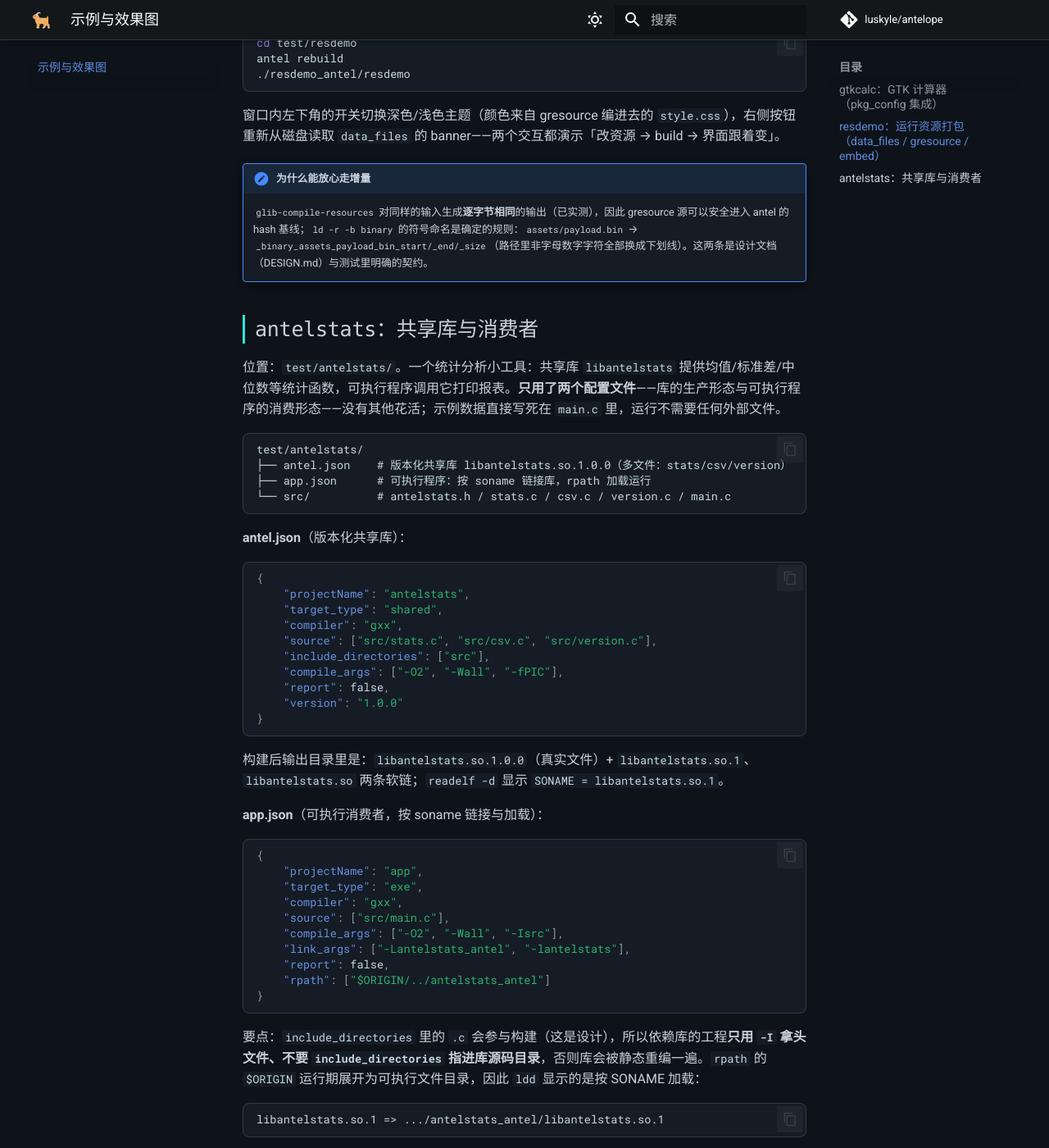
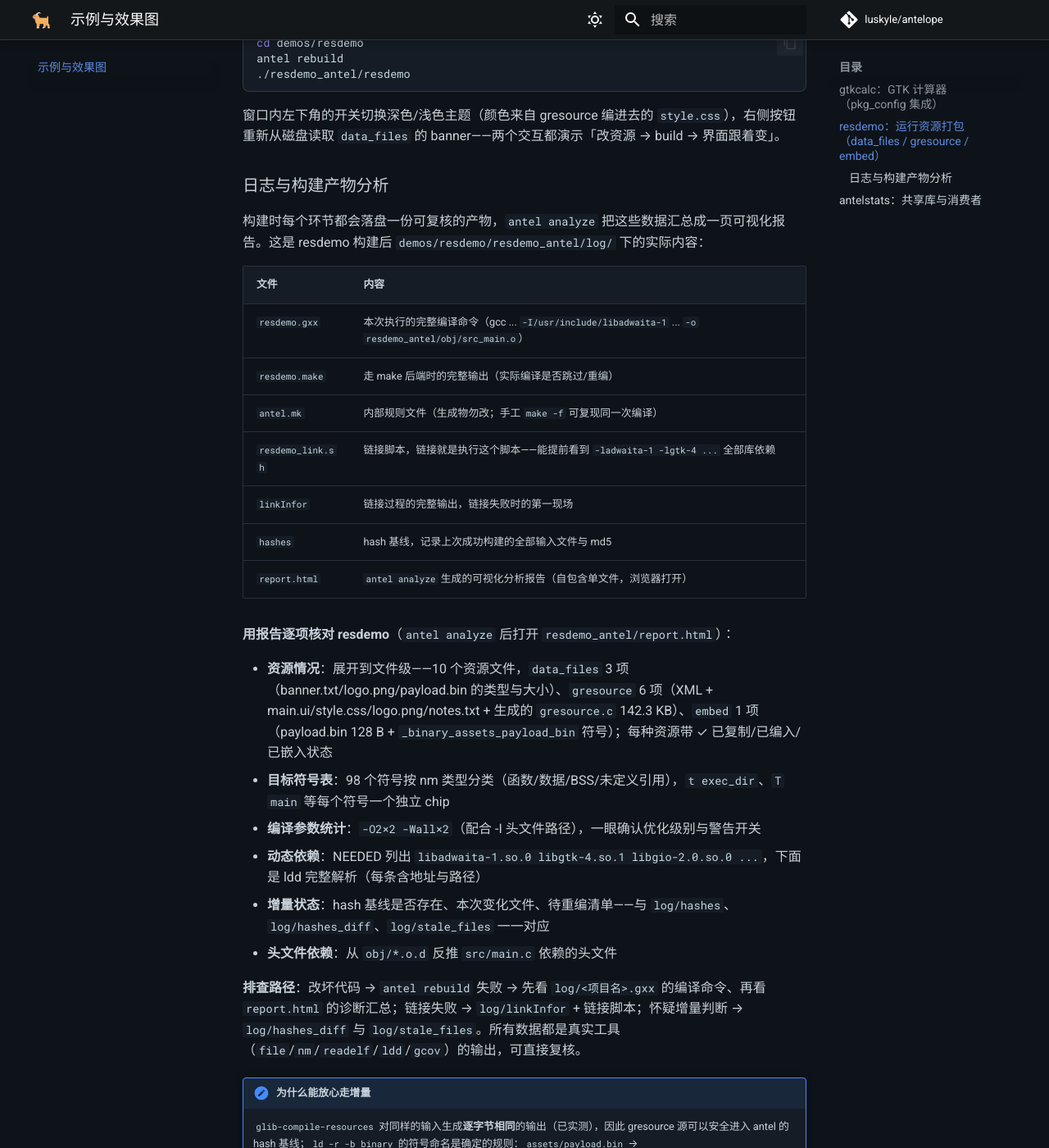
Before and after one commit to luskyle/antelope, an MkDocs documentation site: the page built from docs/examples.md, in a window 1280 px wide and 1400 px high, scrolled down 4939 px. Shown: the whole window at 82% size. Built offline with MkDocs 1.6.1 and Material for MkDocs 9.7.7, drawn with Linux system fonts in a browser that asks for light colours; comment, search, counter and statistics services are not loaded; some of the changed text lies outside the part shown.

Commit message:
docs: rename test dir refs to demos; add resdemo log analysis section
The demo directory was renamed (test/ → demos/) in a separate commit;
sync README, development.md and examples.md path references to match.

examples.md resdemo section gains a '日志与构建产物分析' subsection:
the log/ inventory (compile log, make output, rule file, link script,
baseline, report.html), what each report block shows for resdemo (10
resources with per-file type/size/status, 98 symbols as chips, -O2/
-Wall flag stats, NEEDED + ldd, incremental state, header deps), and a
troubleshooting path; all numbers verified against the generated report.

````diff
--- a/docs/examples.md
+++ b/docs/examples.md
@@ -1,14 +1,14 @@
 # 示例与效果图
 
-仓库自带的示例工程都在 `test/` 下，都是真实可构建、可运行的项目。下面的效果图与配置一一对应，照抄即可复现。
+仓库自带的示例工程都在 `demos/` 下，都是真实可构建、可运行的项目。下面的效果图与配置一一对应，照抄即可复现。
 
 ## gtkcalc：GTK 计算器（`pkg_config` 集成）
 
-位置：`test/gtkcalc/`。一个用 libadwaita（GTK 4）写的计算器，演示最常见的图形项目形态：**GUI + 外部库**。它不手写任何 `-I`/`-l`，全靠 `pkg_config` 注入。
+位置：`demos/gtkcalc/`。一个用 libadwaita（GTK 4）写的计算器，演示最常见的图形项目形态：**GUI + 外部库**。它不手写任何 `-I`/`-l`，全靠 `pkg_config` 注入。
 
 ![gtkcalc 界面](images/demo_gtkcalc.png)
 
-**antel.json**（`test/gtkcalc/antel.json`）：
+**antel.json**（`demos/gtkcalc/antel.json`）：
 
 ```json
 {
@@ -44,7 +44,7 @@
 - 构建与运行：
 
   ```bash
-  cd test/gtkcalc
+  cd demos/gtkcalc
   antel rebuild
   ./gtkcalc_antel/gtkcalc
   ```
@@ -60,7 +60,7 @@
 
 ## resdemo：运行资源打包（`data_files` / `gresource` / `embed`）
 
-位置：`test/resdemo/`。一个程序同时用三种形态携带资源，界面本身也由资源驱动，用来演示完整的资源分发方案：
+位置：`demos/resdemo/`。一个程序同时用三种形态携带资源，界面本身也由资源驱动，用来演示完整的资源分发方案：
 
 - **data_files —— 目录分发**：`assets/` 复制进输出目录，可替换；程序按 `/proc/self/exe` 定位（与当前工作目录无关）
 - **gresource —— 单文件分发**：整个界面（`main.ui`）、样式（`style.css`）、图标（`logo.png`）、文本（`notes.txt`）全部编译进可执行文件，GtkBuilder / CSS provider 直接按资源路径加载
@@ -68,7 +68,7 @@
 
 ![resdemo 界面](images/demo_resdemo.png)
 
-**antel.json**（`test/resdemo/antel.json`）：
+**antel.json**（`demos/resdemo/antel.json`）：
 
 ```json
 {
@@ -102,7 +102,7 @@
 **配套文件结构**：
 
 ```text
-test/resdemo/
+demos/resdemo/
 ├── antel.json                 # 上面的配置
 ├── gresource.gresource.xml    # gresource 清单（prefix 与文件别名）
 ├── assets/
@@ -147,22 +147,47 @@ test/resdemo/
 **构建与运行**：
 
 ```bash
-cd test/resdemo
+cd demos/resdemo
 antel rebuild
 ./resdemo_antel/resdemo
 ```
 
 窗口内左下角的开关切换深色/浅色主题（颜色来自 gresource 编进去的 `style.css`），右侧按钮重新从磁盘读取 `data_files` 的 banner——两个交互都演示「改资源 → build → 界面跟着变」。
 
+### 日志与构建产物分析
+
+构建时每个环节都会落盘一份可复核的产物，`antel analyze` 把这些数据汇总成一页可视化报告。这是 resdemo 构建后 `demos/resdemo/resdemo_antel/log/` 下的实际内容：
+
+| 文件 | 内容 |
+| --- | --- |
+| `resdemo.gxx` | 本次执行的完整编译命令（gcc ... `-I/usr/include/libadwaita-1` ... `-o resdemo_antel/obj/src_main.o`） |
+| `resdemo.make` | 走 make 后端时的完整输出（实际编译是否跳过/重编） |
+| `antel.mk` | 内部规则文件（生成物勿改；手工 `make -f` 可复现同一次编译） |
+| `resdemo_link.sh` | 链接脚本，链接就是执行这个脚本——能提前看到 `-ladwaita-1 -lgtk-4 ...` 全部库依赖 |
+| `linkInfor` | 链接过程的完整输出，链接失败时的第一现场 |
+| `hashes` | hash 基线，记录上次成功构建的全部输入文件与 md5 |
+| `report.html` | `antel analyze` 生成的可视化分析报告（自包含单文件，浏览器打开） |
+
+**用报告逐项核对 resdemo**（`antel analyze` 后打开 `resdemo_antel/report.html`）：
+
+- **资源情况**：展开到文件级——10 个资源文件，`data_files` 3 项（banner.txt/logo.png/payload.bin 的类型与大小）、`gresource` 6 项（XML + main.ui/style.css/logo.png/notes.txt + 生成的 `gresource.c` 142.3 KB）、`embed` 1 项（payload.bin 128 B + `_binary_assets_payload_bin` 符号）；每种资源带 ✓ 已复制/已编入/已嵌入状态
+- **目标符号表**：98 个符号按 nm 类型分类（函数/数据/BSS/未定义引用），`t exec_dir`、`T main` 等每个符号一个独立 chip
+- **编译参数统计**：`-O2×2  -Wall×2`（配合 -I 头文件路径），一眼确认优化级别与警告开关
+- **动态依赖**：NEEDED 列出 `libadwaita-1.so.0 libgtk-4.so.1 libgio-2.0.so.0 ...`，下面是 ldd 完整解析（每条含地址与路径）
+- **增量状态**：hash 基线是否存在、本次变化文件、待重编清单——与 `log/hashes`、`log/hashes_diff`、`log/stale_files` 一一对应
+- **头文件依赖**：从 `obj/*.o.d` 反推 `src/main.c` 依赖的头文件
+
+**排查路径**：改坏代码 → `antel rebuild` 失败 → 先看 `log/<项目名>.gxx` 的编译命令、再看 `report.html` 的诊断汇总；链接失败 → `log/linkInfor` + 链接脚本；怀疑增量判断 → `log/hashes_diff` 与 `log/stale_files`。所有数据都是真实工具（`file`/`nm`/`readelf`/`ldd`/`gcov`）的输出，可直接复核。
+
 !!! note "为什么能放心走增量"
     `glib-compile-resources` 对同样的输入生成**逐字节相同**的输出（已实测），因此 gresource 源可以安全进入 antel 的 hash 基线；`ld -r -b binary` 的符号命名是确定的规则：`assets/payload.bin` → `_binary_assets_payload_bin_start/_end/_size`（路径里非字母数字字符全部换成下划线）。这两条是设计文档（DESIGN.md）与测试里明确的契约。
 
 ## antelstats：共享库与消费者
 
-位置：`test/antelstats/`。一个统计分析小工具：共享库 `libantelstats` 提供均值/标准差/中位数等统计函数，可执行程序调用它打印报表。**只用了两个配置文件**——库的生产形态与可执行程序的消费形态——没有其他花活；示例数据直接写死在 `main.c` 里，运行不需要任何外部文件。
+位置：`demos/antelstats/`。一个统计分析小工具：共享库 `libantelstats` 提供均值/标准差/中位数等统计函数，可执行程序调用它打印报表。**只用了两个配置文件**——库的生产形态与可执行程序的消费形态——没有其他花活；示例数据直接写死在 `main.c` 里，运行不需要任何外部文件。
 
 ```text
-test/antelstats/
+demos/antelstats/
 ├── antel.json    # 版本化共享库 libantelstats.so.1.0.0（多文件：stats/csv/version）
 ├── app.json      # 可执行程序：按 soname 链接库，rpath 加载运行
 └── src/          # antelstats.h / stats.c / csv.c / version.c / main.c
@@ -209,7 +234,7 @@ libantelstats.so.1 => .../antelstats_antel/libantelstats.so.1
 构建与运行（两行命令，无外部输入）：
 
 ```bash
-cd test/antelstats
+cd demos/antelstats
 antel rebuild                 # 版本化共享库 + 软链
 antel rebuild -f app && ./app_app/app          # 内嵌数据直接出统计报表
 antel analyze -f app          # 生成可视化报告 app_app/report.html
````
Also changed, not shown: README.md (+1 -1 lines), docs/development.md (+1 -1 lines).
